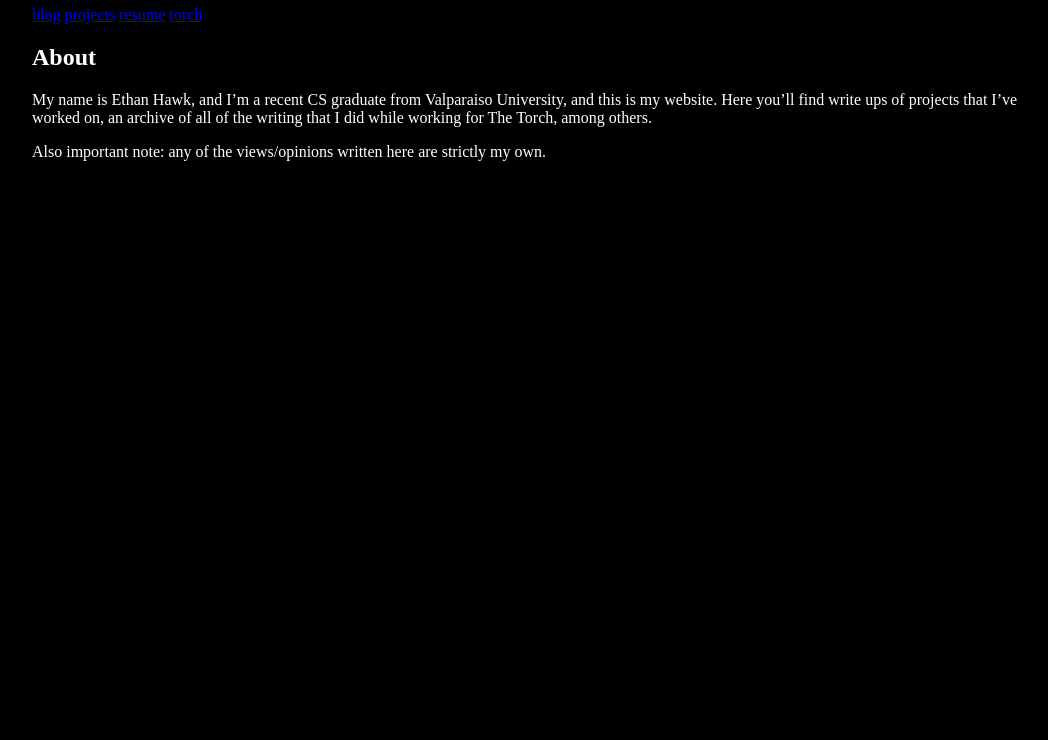
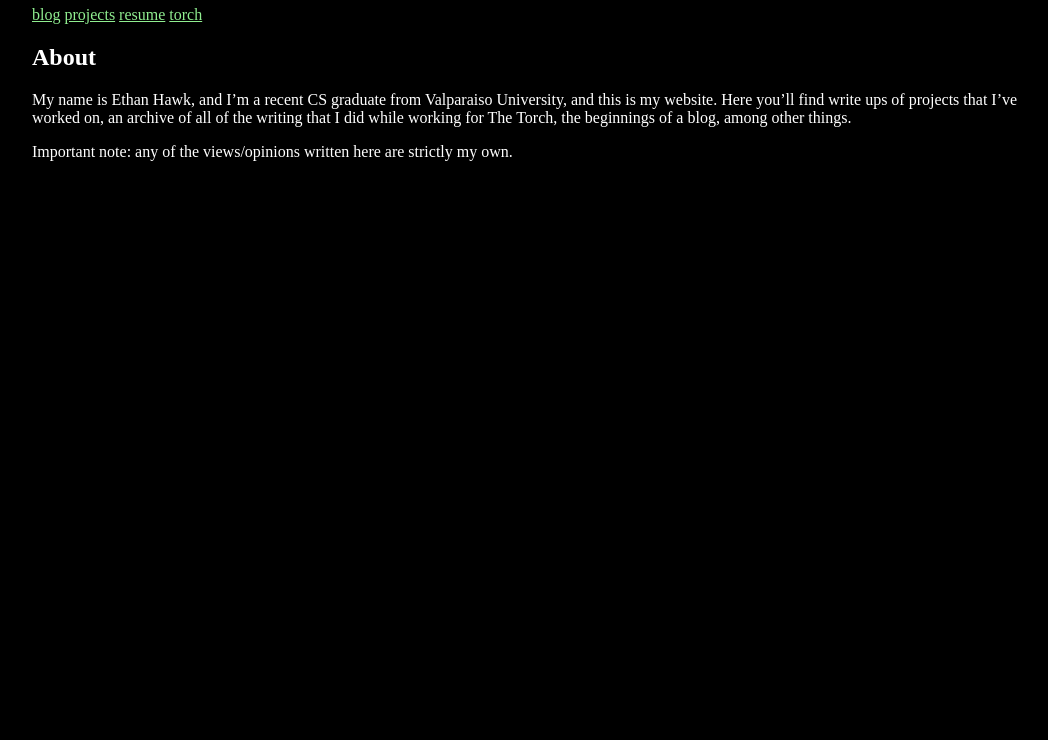
Before and after one commit to echawk/echawk.github.io, a plain HTML site: page index.html in a window 1280 px wide. Shown: the part 60-800 px from the top of the page, without its empty margins (96-1144 px from the left). Drawn offline with Linux system fonts and the light colour scheme.

Commit message:
ehawkvu/website@ec481da520731a2ceb7d76d9cfdae567c74dd6c1

```diff
--- a/index.html
+++ b/index.html
@@ -18,7 +18,8 @@ graduate from Valparaiso University, and this
 is my website. Here you&#8217;ll find write ups of
 projects that I&#8217;ve worked on, an archive of
 all of the writing that I did while working
-for The Torch, among others.</p>
-<p>Also important note: any of the views&#47;opinions written here are strictly my own.</p>
+for The Torch, the beginnings of a blog, among
+other things.</p>
+<p>Important note: any of the views&#47;opinions written here are strictly my own.</p>
 </body>
 </html>
--- a/style.css
+++ b/style.css
@@ -5,6 +5,10 @@ body {
   margin-left: 10%;
 }
 
+a {
+  color: lightgreen;
+}
+
 img {
   width: 80%;
 }
```
Also changed, not shown: blog.html (+1 -0 lines).
